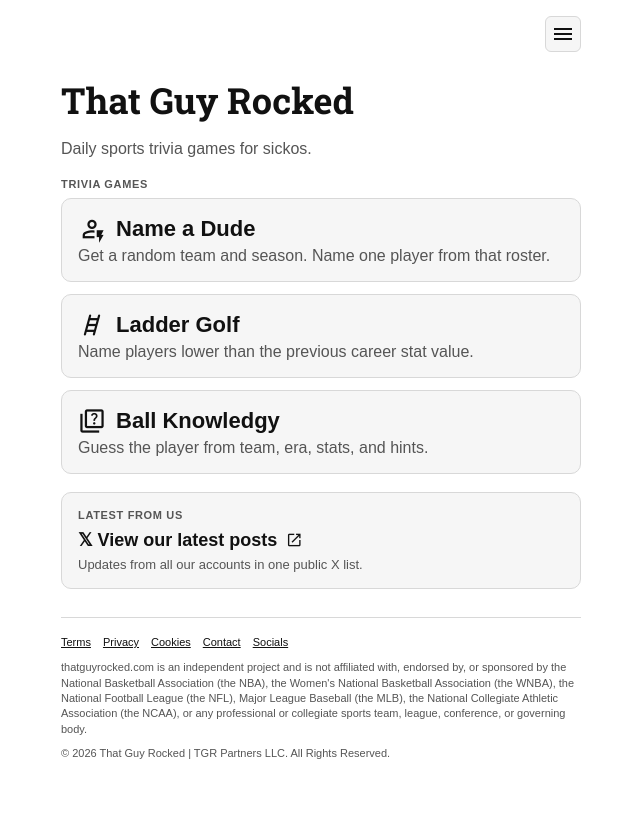
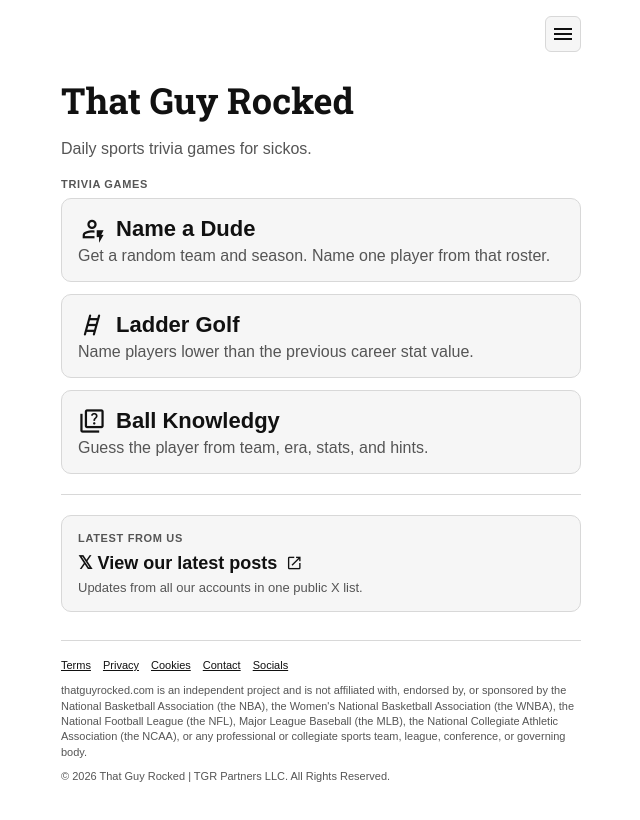
Before and after one commit to mattyraykray-betr/ballknowledgy, a Next.js app: page / in a window 1280 px wide. Shown: the top 820 px of the page, without its empty margins (319-959 px from the left). Built offline with nearby package versions, Linux system fonts and the light colour scheme; no server answers.

Commit message:
Add a divider with dynamic styling to page

```diff
--- a/app/page.js
+++ b/app/page.js
@@ -211,6 +211,14 @@ export default function HomePage() {
           </div>
         </section>
 
+        <div
+          style={{
+            height: 1,
+            background: theme.border,
+            margin: "20px 0",
+          }}
+        />
+
         <section
           style={{
             border: `1px solid ${theme.border}`,
```
